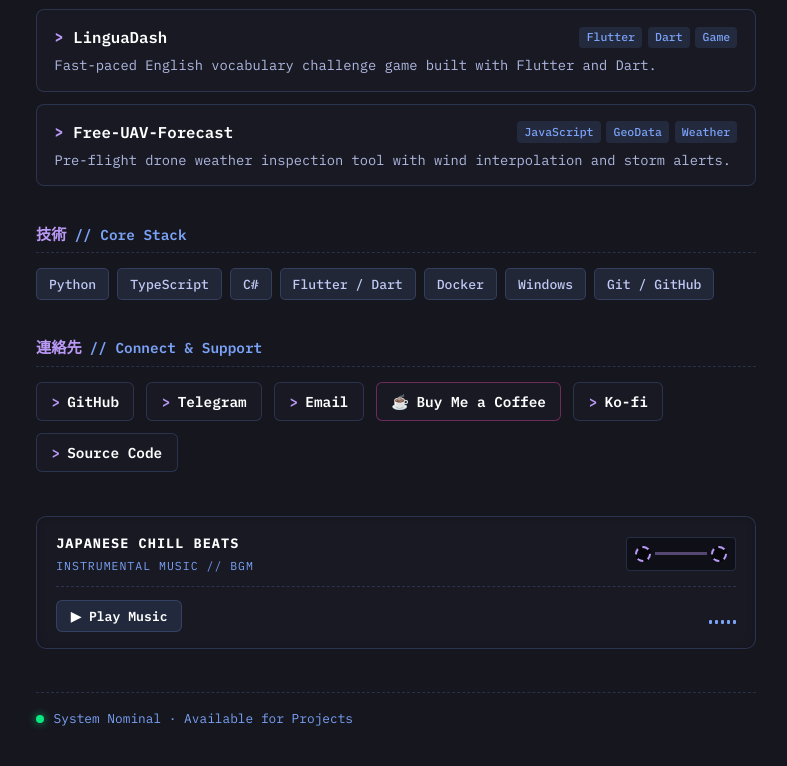
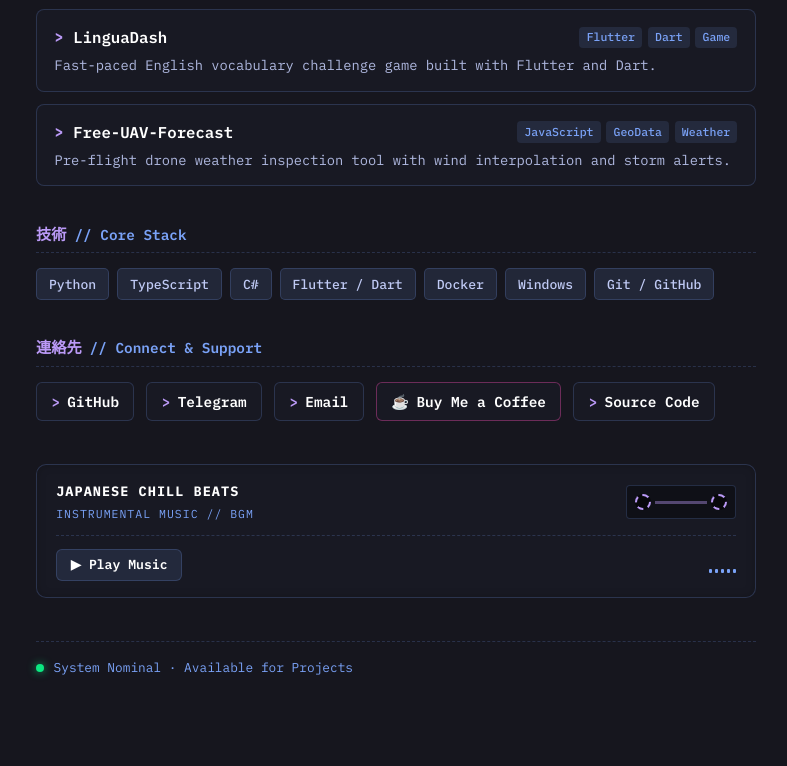
Before and after one commit to FrostSue/FrostSue, a plain HTML site: page website/index.html in a window 1280 px wide. Shown: the part 820-1586 px from the top of the page, without its empty margins (244-1031 px from the left). Drawn offline with Linux system fonts and the light colour scheme.

Commit message:
Remove Ko-fi support chip from website

```diff
--- a/website/index.html
+++ b/website/index.html
@@ -162,10 +162,6 @@
                     <span class="chip-prompt">&#9749;</span>
                     <span class="chip-text">Buy Me a Coffee</span>
                 </a>
-                <a href="https://ko-fi.com/frostsue" target="_blank" rel="noopener noreferrer" class="link-chip rainbow-hover">
-                    <span class="chip-prompt">&gt;</span>
-                    <span class="chip-text">Ko-fi</span>
-                </a>
                 <a href="https://github.com/FrostSue/frostsue.github.io" target="_blank" rel="noopener noreferrer" class="link-chip rainbow-hover">
                     <span class="chip-prompt">&gt;</span>
                     <span class="chip-text">Source Code</span>
```
